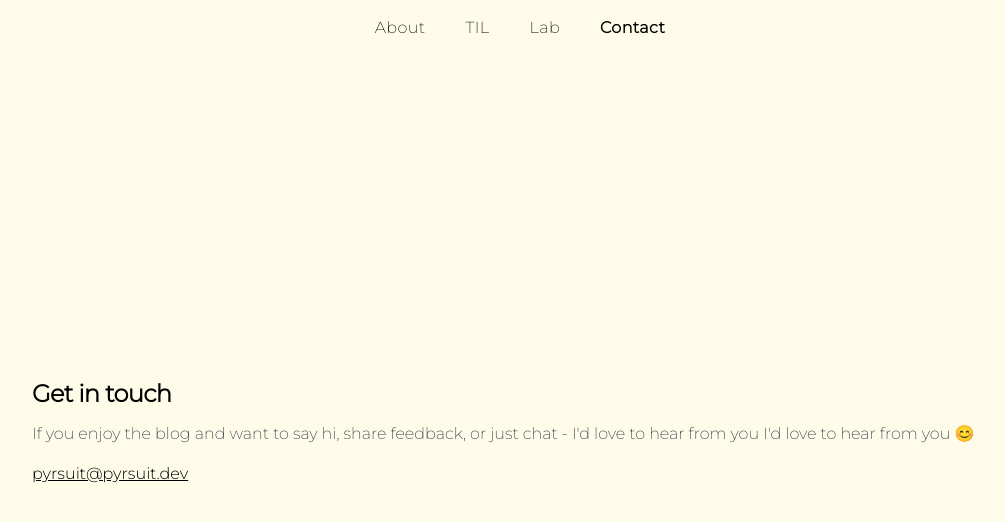
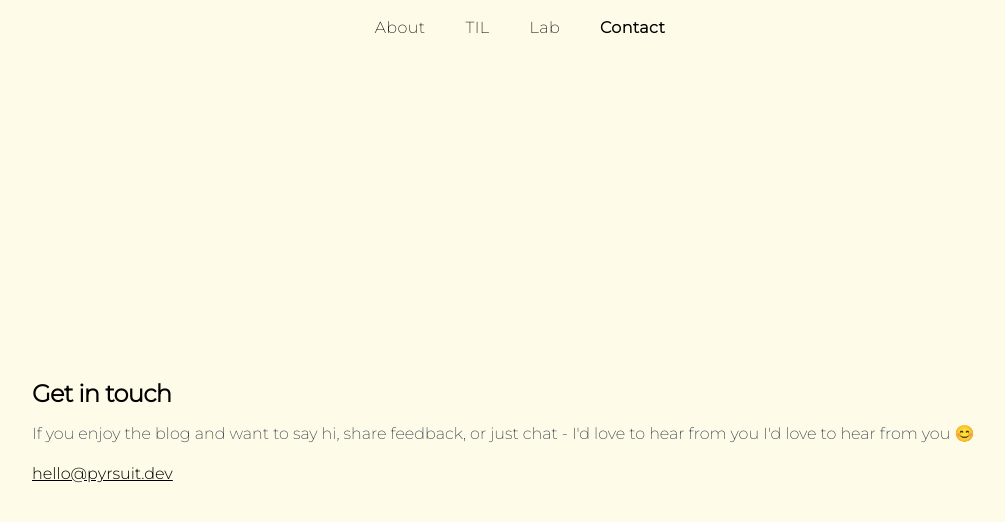
Before and after one commit to pyrsuit/pyrsuit-dev-blog, a SvelteKit app: page /contact in a window 1280 px wide. Shown: the top 522 px of the page, without its empty margins (120-1125 px from the left). Built offline with nearby package versions, Linux system fonts and the light colour scheme.

Commit message:
refactor: Update email address

```diff
--- a/src/routes/contact/+page.svelte
+++ b/src/routes/contact/+page.svelte
@@ -7,5 +7,5 @@
   <p class="font-extralight text-base text-gray-800">
     If you enjoy the blog and want to say hi, share feedback, or just chat - I'd love to hear from you  I'd love to hear from you 😊
   </p>
-  <a href="mailto:pyrsuit@pyrsuit.dev" class="font-light">pyrsuit@pyrsuit.dev</a>
+  <a href="mailto:hello@pyrsuit.dev" class="font-light">hello@pyrsuit.dev</a>
 </section>
```
